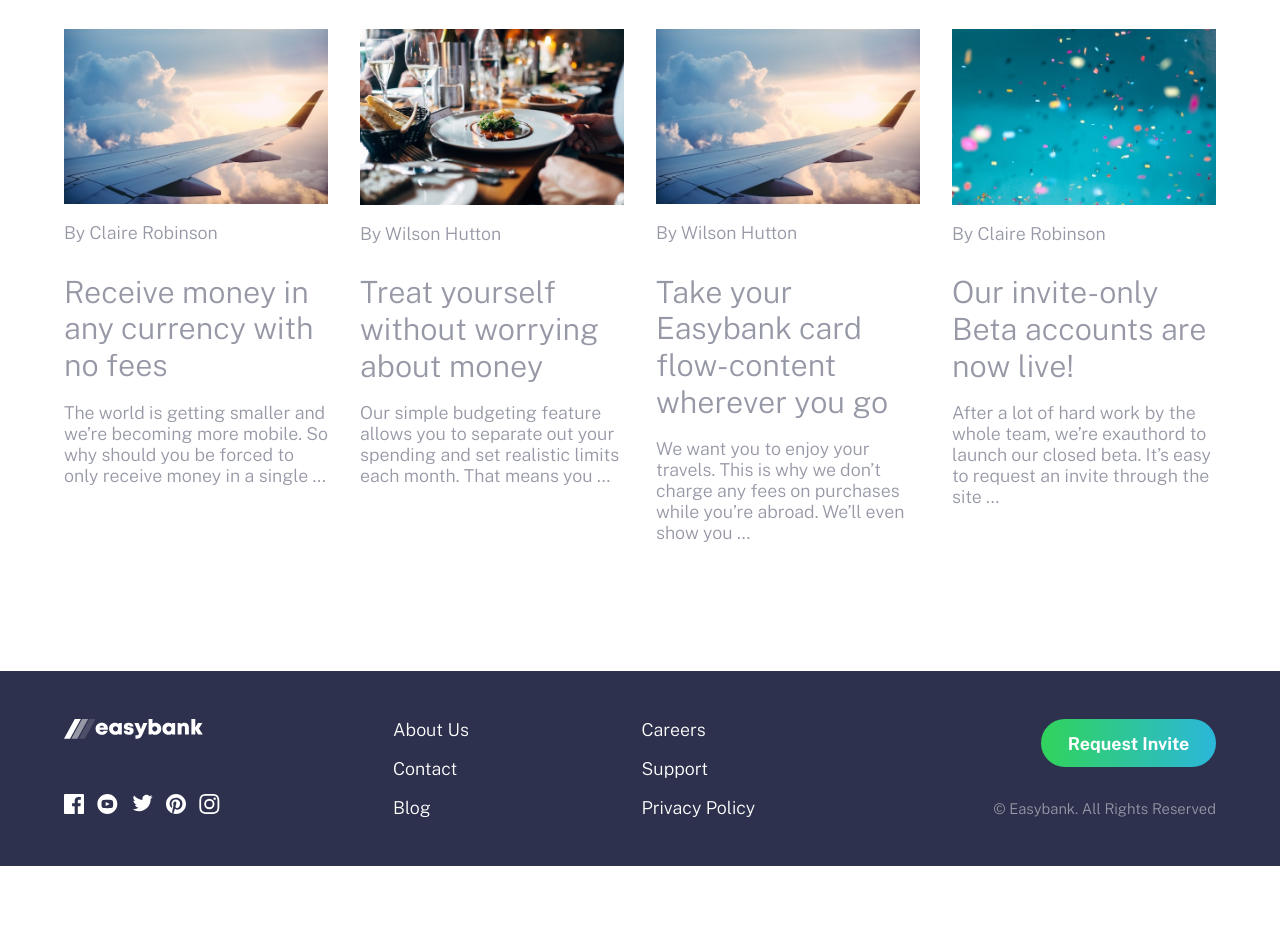
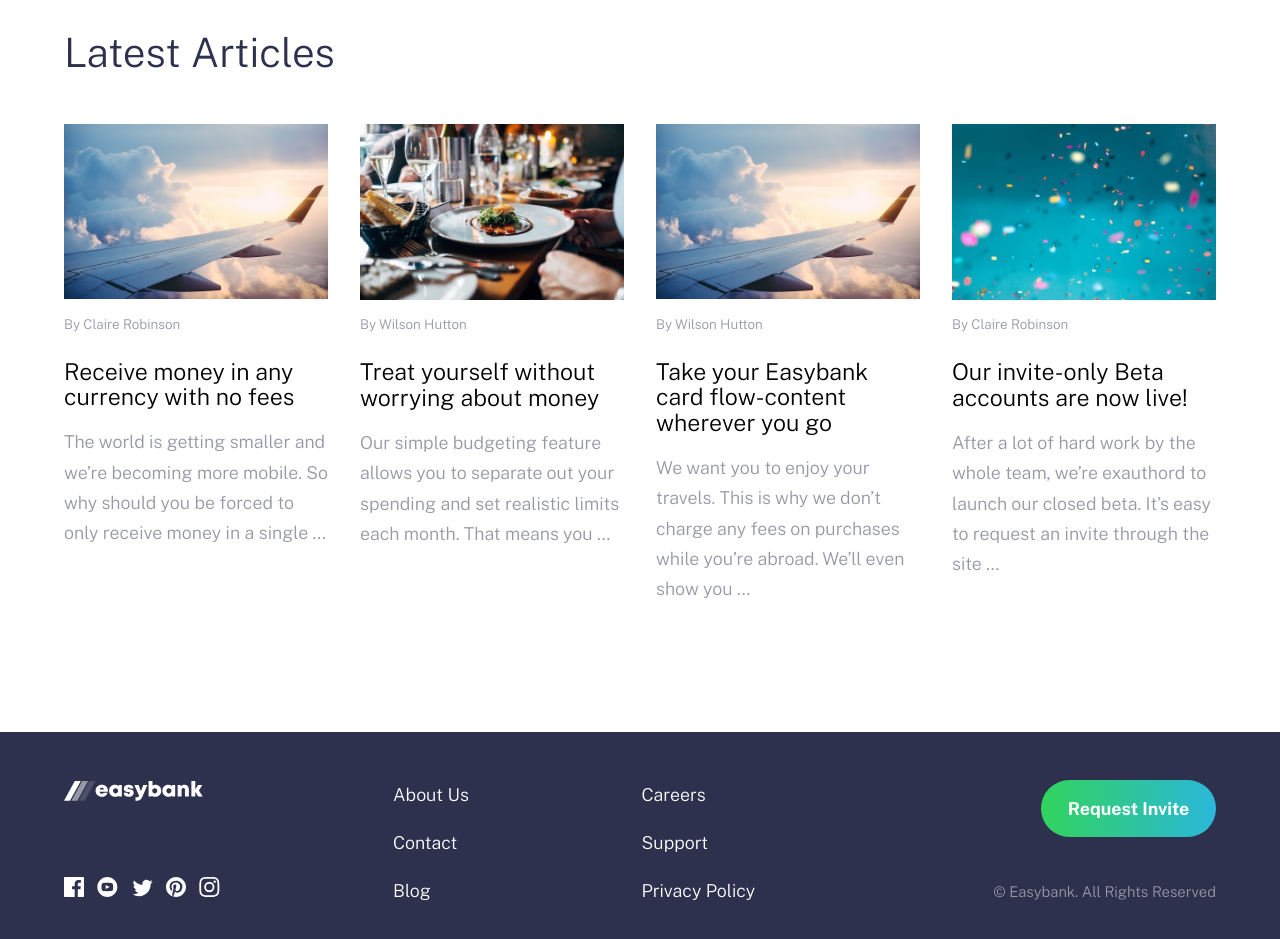
Before and after one commit to dwhenson/frontendmentor-easybank, a website with bundled scripts: page index.html in a window 1280 px wide. Shown: the part 1629-2568 px from the top of the page. Before the commit the page ends 2495 px from the top, so only its background shows below. Built offline with nearby package versions, Linux system fonts and the light colour scheme.

Commit message:
☑️ ADD: latest section

```diff
--- a/css/styles.css
+++ b/css/styles.css
@@ -124,6 +124,7 @@ body {
   font-family: var(--ff-body);
   font-size: var(--step-0);
   font-weight: 400;
+  line-height: 1.7;
   text-align: center;
   color: var(--clr-neutral-400);
 }
@@ -135,6 +136,7 @@ body {
 
 :is(h1, h2, h3) {
   font-weight: 500;
+  line-height: 1.1;
   color: var(--clr-primary-100);
 }
 
@@ -151,8 +153,12 @@ h3 {
 }
 
 a {
+  transition: all 200ms;
   text-decoration: none;
-  color: var(--clr-neutral-400);
+  color: var(--clr-neutral-500);
+}
+a:hover {
+  color: var(--clr-primary-200);
 }
 
 section > p {
@@ -237,25 +243,18 @@ section > p {
 }
 
 .grid {
-  display: flex;
-  flex-direction: column;
-  flex-wrap: wrap;
-  justify-content: center;
+  display: grid;
   gap: 2rem;
-  margin-top: 2rem;
+  margin-top: 3rem;
 }
 @media (min-width: 45em) {
   .grid {
-    flex-direction: row;
+    grid-template-columns: repeat(2, minmax(250px, 1fr));
   }
 }
-.grid > * {
-  flex: 1;
-  min-width: 15rem;
-}
-@media (min-width: 45em) {
-  .grid > * {
-    max-width: 25rem;
+@media (min-width: 65em) {
+  .grid {
+    grid-template-columns: repeat(4, minmax(250px, 1fr));
   }
 }
 .grid img {
@@ -272,8 +271,8 @@ section > p {
 .split {
   display: flex;
   flex-direction: column;
+  justify-content: space-between;
   gap: var(--spacer);
-  justify-content: space-between;
 }
 @media (min-width: 45em) {
   .split {
@@ -319,6 +318,23 @@ header {
   display: flex;
   align-items: center;
   gap: 2rem;
+}
+.site-head__inner .burger-menu .navigation ul li {
+  position: relative;
+}
+.site-head__inner a:not(.cta) {
+  font-weight: 700;
+  color: var(--clr-neutral-400);
+}
+.site-head__inner a:not(.cta):hover {
+  color: var(--clr-neutral-500);
+}
+.site-head__inner a:not(.cta):hover::before {
+  content: "";
+  position: absolute;
+  bottom: -1rem;
+  width: 100%;
+  border-bottom: 5px solid var(--clr-primary-200);
 }
 .site-head__inner .cta {
   display: none;
@@ -455,6 +471,15 @@ header {
   flex: 1;
 }
 
+/* 	Main - Latest
+   	================================================== */
+.latest .author {
+  font-size: var(--step--1);
+}
+.latest h3 {
+  font-size: var(--step-1);
+}
+
 /* 	Footer
    	================================================== */
 .footer {
@@ -476,6 +501,7 @@ header {
   display: flex;
   flex-direction: column;
   justify-content: space-between;
+  gap: 1rem;
 }
 .footer .logo {
   margin-right: auto;
--- /dev/null
+++ b/scss/blocks/_latest.scss
@@ -0,0 +1,11 @@
+/* 	Main - Latest
+   	================================================== */
+.latest {
+	.author {
+		font-size: var(--step--1);
+	}
+
+	h3 {
+		font-size: var(--step-1);
+	}
+}
```
